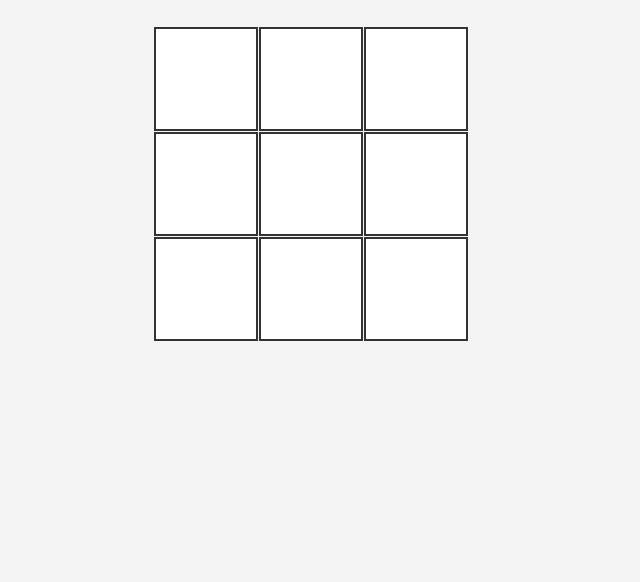
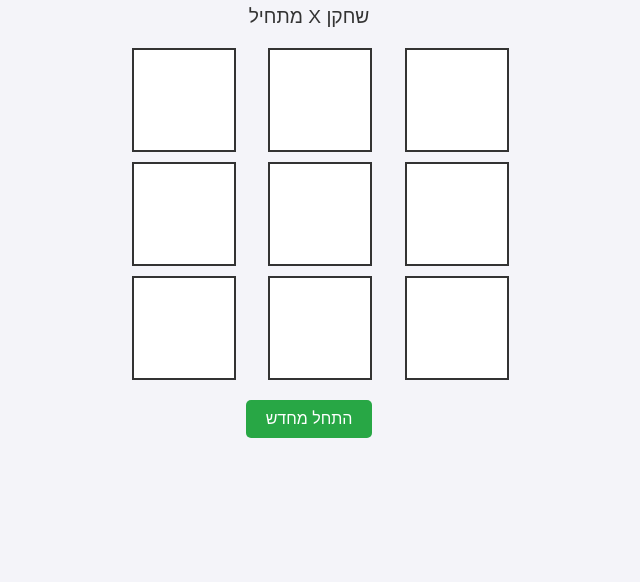
Before and after one commit to onetanel/X-O, a plain HTML site: page index.html in a window 1280 px wide. Shown: the part 218-800 px from the top of the page, without its empty margins (331-971 px from the left). Drawn offline with Linux system fonts and the light colour scheme.

Commit message:
Update index.html

```diff
--- a/index.html
+++ b/index.html
@@ -3,87 +3,159 @@
 <head>
     <meta charset="UTF-8">
     <meta name="viewport" content="width=device-width, initial-scale=1.0">
-    <title>איקס עיגול</title>
+    <title>משחק איקס עיגול</title>
     <style>
         body {
             font-family: Arial, sans-serif;
             display: flex;
+            justify-content: center;
             align-items: center;
-            justify-content: center;
-            height: 100vh;
+            min-height: 100vh;
             margin: 0;
-            background-color: #f4f4f4;
+            background-color: #f4f4f9;
+            direction: rtl;
         }
-        .game-board {
+        h1 {
+            color: #333;
+            font-size: 2em;
+            text-align: center;
+        }
+        .container {
+            text-align: center;
+            max-width: 400px;
+            width: 90%;
+        }
+        .grid {
             display: grid;
-            grid-template-columns: repeat(3, 100px);
-            grid-template-rows: repeat(3, 100px);
-            gap: 5px;
+            grid-template-columns: repeat(3, 1fr);
+            gap: 10px;
+            margin: 20px 0;
         }
         .cell {
             width: 100px;
             height: 100px;
-            display: flex;
-            align-items: center;
-            justify-content: center;
-            font-size: 2em;
             background-color: #fff;
             border: 2px solid #333;
+            font-size: 2.5em;
+            display: flex;
+            justify-content: center;
+            align-items: center;
             cursor: pointer;
+            transition: background-color 0.3s;
+        }
+        .cell:hover {
+            background-color: #f0f0f0;
+        }
+        .status {
+            font-size: 1.2em;
+            color: #333;
+            margin-bottom: 10px;
+        }
+        .reset-button {
+            background-color: #28a745;
+            color: white;
+            border: none;
+            padding: 10px 20px;
+            font-size: 1em;
+            cursor: pointer;
+            border-radius: 5px;
+            transition: background-color 0.3s;
+        }
+        .reset-button:hover {
+            background-color: #218838;
+        }
+        .success-image {
+            display: none;
+            margin-top: 10px;
+            max-width: 100%;
+            border-radius: 8px;
         }
     </style>
 </head>
 <body>
-    <div id="game" class="game-board"></div>
+
+<div class="container">
+    <h1>משחק איקס עיגול</h1>
+    <div class="status" id="status">שחקן X מתחיל</div>
+    <div class="grid" id="grid">
+        <div class="cell" onclick="makeMove(this, 0)"></div>
+        <div class="cell" onclick="makeMove(this, 1)"></div>
+        <div class="cell" onclick="makeMove(this, 2)"></div>
+        <div class="cell" onclick="makeMove(this, 3)"></div>
+        <div class="cell" onclick="makeMove(this, 4)"></div>
+        <div class="cell" onclick="makeMove(this, 5)"></div>
+        <div class="cell" onclick="makeMove(this, 6)"></div>
+        <div class="cell" onclick="makeMove(this, 7)"></div>
+        <div class="cell" onclick="makeMove(this, 8)"></div>
+    </div>
+    <button class="reset-button" onclick="resetGame()">התחל מחדש</button>
+    <img src="https://i.postimg.cc/Wz0TC0r0/image.png" alt="ניצחון!" class="success-image" id="success-image">
+</div>
+
 <script>
-        const gameBoard = document.getElementById("game");
     let currentPlayer = "X";
-        let board = ["", "", "", "", "", "", "", "", ""];
+    let gameActive = true;
+    let gameState = ["", "", "", "", "", "", "", "", ""];
+    const statusDisplay = document.getElementById("status");
+    const successImage = document.getElementById("success-image");
 
-        function handleClick(index) {
-            if (board[index] === "") {
-                board[index] = currentPlayer;
-                renderBoard();
-                if (checkWinner()) {
-                    setTimeout(() => alert(currentPlayer + " ניצח!"), 10);
-                    resetGame();
-                } else if (board.every(cell => cell !== "")) {
-                    setTimeout(() => alert("תיקו!"), 10);
-                    resetGame();
-                }
+    function makeMove(cell, index) {
+        if (gameState[index] === "" && gameActive) {
+            gameState[index] = currentPlayer;
+            cell.textContent = currentPlayer;
+            cell.style.backgroundColor = currentPlayer === "X" ? "#d1e7ff" : "#ffe6e6";
+            checkWinner();
             currentPlayer = currentPlayer === "X" ? "O" : "X";
+            updateStatus();
         }
     }
 
-        function renderBoard() {
-            gameBoard.innerHTML = "";
-            board.forEach((cell, index) => {
-                const cellElement = document.createElement("div");
-                cellElement.classList.add("cell");
-                cellElement.textContent = cell;
-                cellElement.addEventListener("click", () => handleClick(index));
-                gameBoard.appendChild(cellElement);
-            });
+    function updateStatus() {
+        if (gameActive) {
+            statusDisplay.textContent = `תור השחקן: ${currentPlayer}`;
+        }
     }
 
     function checkWinner() {
         const winningCombinations = [
-                [0, 1, 2], [3, 4, 5], [6, 7, 8],
-                [0, 3, 6], [1, 4, 7], [2, 5, 8],
-                [0, 4, 8], [2, 4, 6]
+            [0, 1, 2],
+            [3, 4, 5],
+            [6, 7, 8],
+            [0, 3, 6],
+            [1, 4, 7],
+            [2, 5, 8],
+            [0, 4, 8],
+            [2, 4, 6]
         ];
-            return winningCombinations.some(combination =>
-                combination.every(index => board[index] === currentPlayer)
-            );
+
+        for (let combination of winningCombinations) {
+            const [a, b, c] = combination;
+            if (gameState[a] && gameState[a] === gameState[b] && gameState[a] === gameState[c]) {
+                gameActive = false;
+                statusDisplay.textContent = `שחקן ${gameState[a]} ניצח!`;
+                successImage.style.display = "block"; // מציג את התמונה במקרה של ניצחון
+                return;
+            }
+        }
+
+        if (!gameState.includes("")) {
+            gameActive = false;
+            statusDisplay.textContent = "תיקו!";
+        }
     }
 
     function resetGame() {
-            board = ["", "", "", "", "", "", "", "", ""];
         currentPlayer = "X";
-            renderBoard();
+        gameActive = true;
+        gameState = ["", "", "", "", "", "", "", "", ""];
+        document.querySelectorAll(".cell").forEach(cell => {
+            cell.textContent = "";
+            cell.style.backgroundColor = "#fff";
+        });
+        successImage.style.display = "none"; // מסתיר את התמונה בעת איפוס המשחק
+        updateStatus();
     }
+</script>
 
-        renderBoard();
-    </script>
 </body>
 </html>
```
Lines whose indentation alone changed are shown as unchanged.
